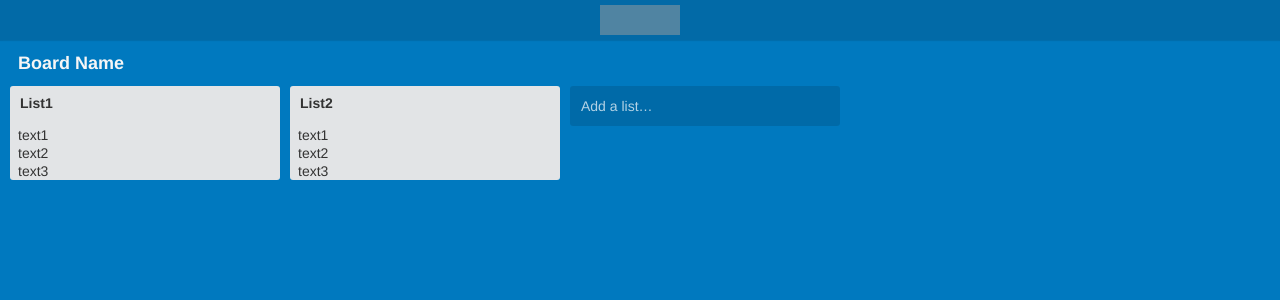
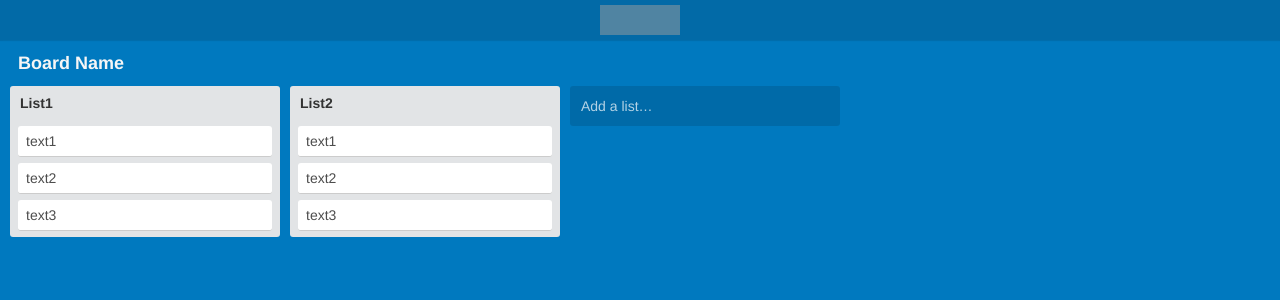
Before and after one commit to wyeworks/react-workshop-2018, a React (Create React App) app in the folder frontend/: page /boards/Board-1 in a window 1280 px wide. Shown: the top 300 px of the page. Built offline with nearby package versions, Linux system fonts and the light colour scheme; grey boxes are pictures that could not be loaded.

Commit message:
Card component

```diff
--- /dev/null
+++ b/frontend/src/components/Card/Card.css
@@ -0,0 +1,30 @@
+.Card {
+  background-color: #fff;
+  border-bottom: 1px solid #ccc;
+  border-radius: 3px;
+  cursor: pointer;
+  display: block;
+  margin-bottom: 6px;
+  max-width: 300px;
+  min-height: 20px;
+  position: relative;
+  text-decoration: none;
+  z-index: 0;
+}
+
+.Card-details {
+  overflow: hidden;
+  padding: 6px 6px 2px 8px;
+  position: relative;
+  z-index: 10;
+}
+
+.Card-title {
+  clear: both;
+  display: block;
+  margin: 0 0 4px;
+  overflow: hidden;
+  text-decoration: none;
+  word-wrap: break-word;
+  color: #4d4d4d;
+}
--- /dev/null
+++ b/frontend/src/components/Card/Card.js
@@ -0,0 +1,16 @@
+import React, { Component } from 'react';
+import './Card.css';
+
+class Card extends Component {
+  render() {
+    return (
+      <div className="Card">
+        <div className="Card-details">
+          <span className="Card-title">{this.props.title}</span>
+        </div>
+      </div>
+    );
+  }
+}
+
+export default Card;
--- a/frontend/src/components/List/List.js
+++ b/frontend/src/components/List/List.js
@@ -1,4 +1,5 @@
 import React, { Component } from 'react';
+import Card from '../Card/Card';
 import './List.css';
 
 class List extends Component {
@@ -15,9 +16,7 @@ class List extends Component {
           <div className="List-cards">
             {
               this.props.cards.map((card, index) => {
-                return <div key={`card-${index}`}>
-                  {card}
-                </div>
+                return <Card key={`card-${index}`} title={card} />
               })
             }
           </div>
```
